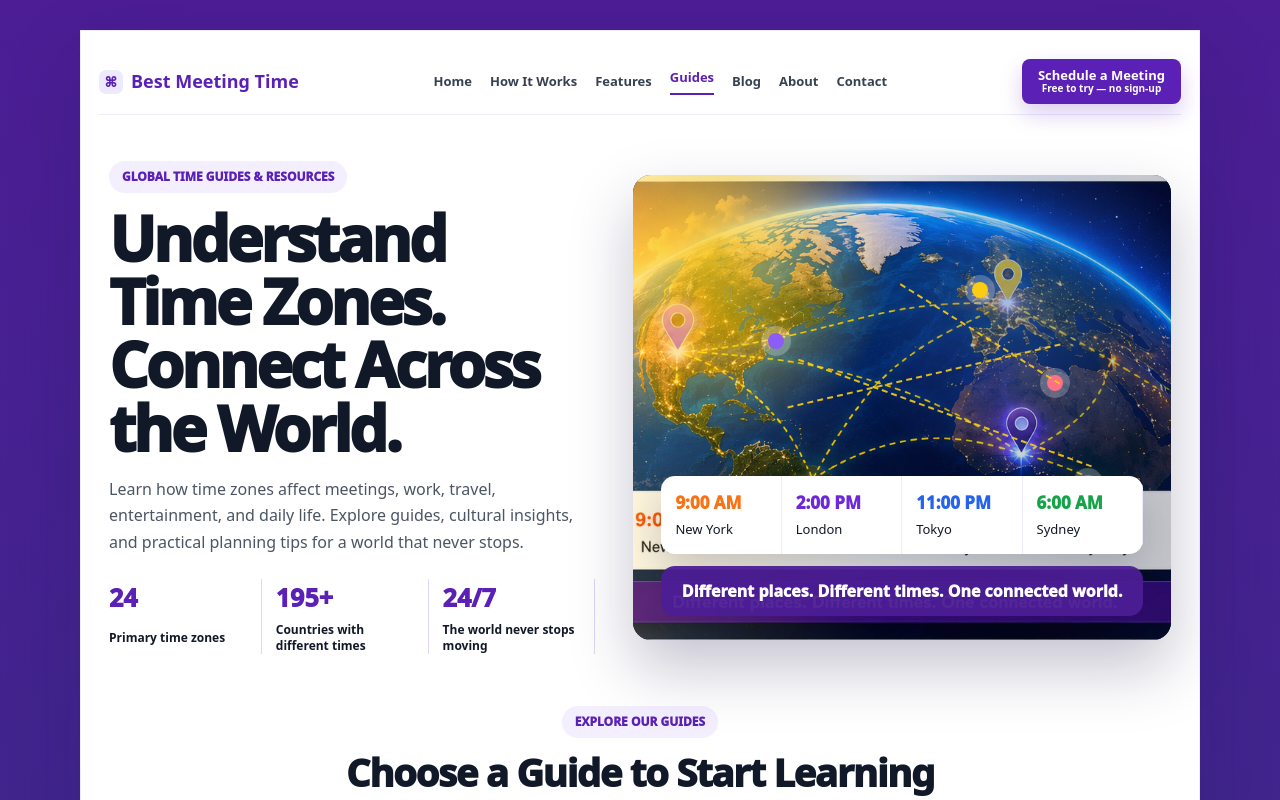
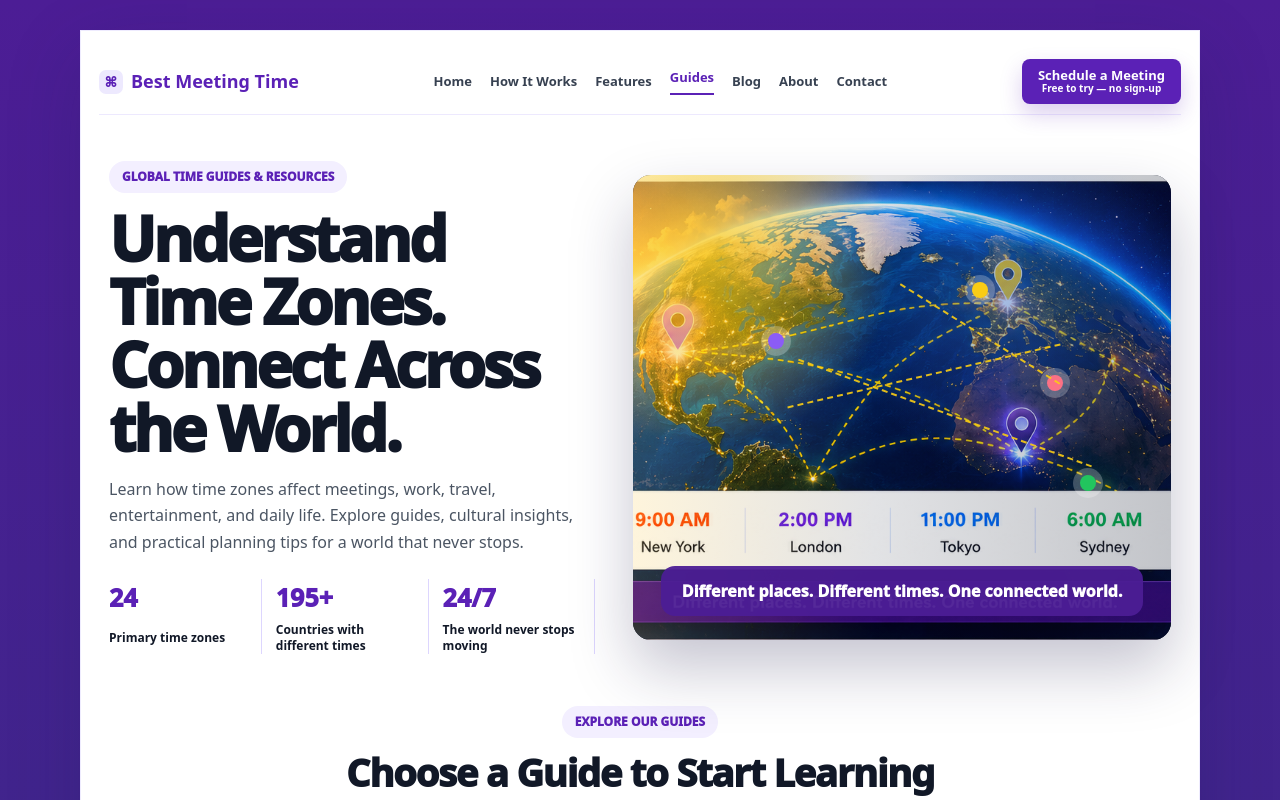
Before and after one commit to techtalk1282/Best-Meeting-Time, a Next.js app: page /guides in a window 1280 px wide. Shown: the top 800 px of the page. Built offline with nearby package versions, Linux system fonts and the light colour scheme.

Commit message:
Remove duplicate hero time panel overlay
Removed time panel displaying various time zones.

```diff
--- a/app/guides/page.tsx
+++ b/app/guides/page.tsx
@@ -90,12 +90,7 @@ export default function GuidesPage() {
             <span className="line line-two" />
             <span className="line line-three" />
 
-            <div className="time-panel">
-  <div><strong>9:00 AM</strong><span>New York</span></div>
-  <div><strong>2:00 PM</strong><span>London</span></div>
-  <div><strong>11:00 PM</strong><span>Tokyo</span></div>
-  <div><strong>6:00 AM</strong><span>Sydney</span></div>
-</div>
+
 
 <div className="hero-caption">
   Different places. Different times. One connected world.
```
